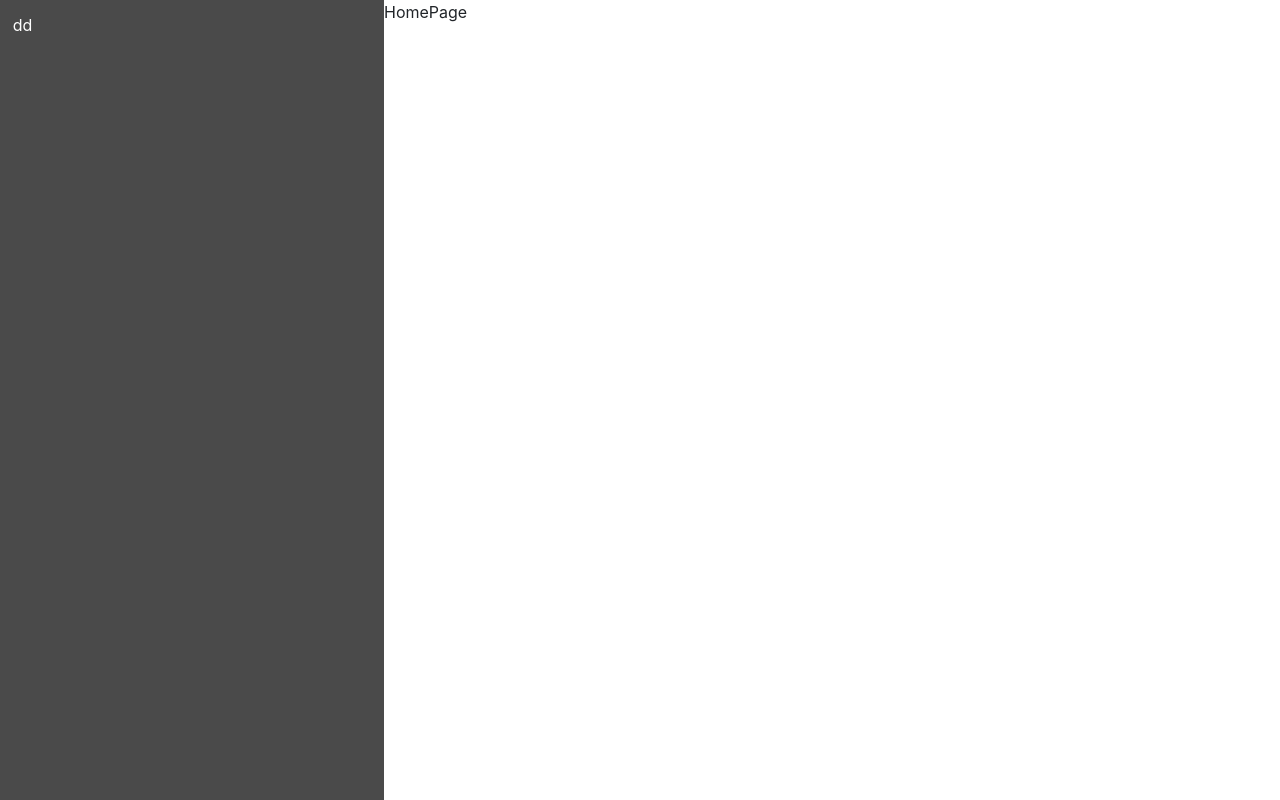
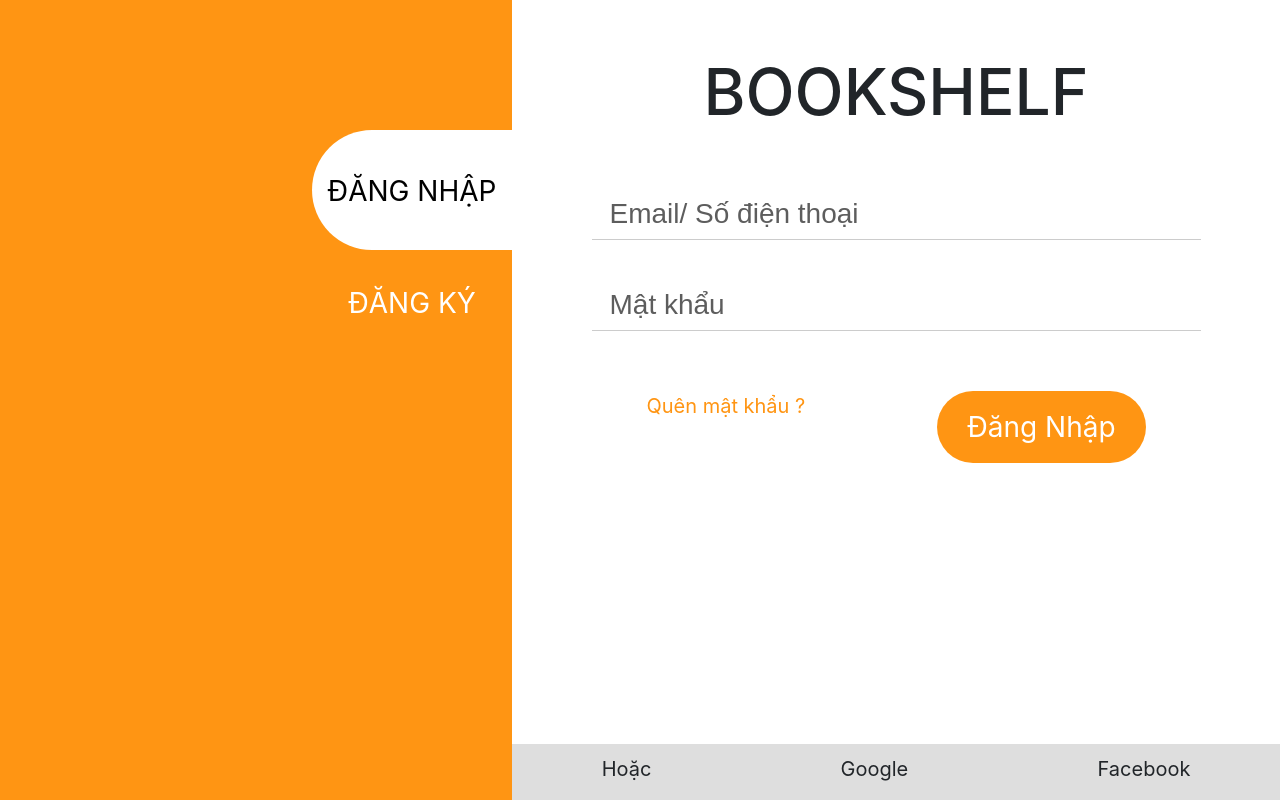
Before and after one commit to benzhoang/BookShelf_FE, a React (Create React App) app: page / in a window 1280 px wide. Built offline with nearby package versions, Linux system fonts and the light colour scheme.

Commit message:
login ex

```diff
--- a/package.json
+++ b/package.json
@@ -8,6 +8,7 @@
     "cra-template": "1.2.0",
     "react": "^19.0.0",
     "react-dom": "^19.0.0",
+    "react-icon": "^1.0.0",
     "react-redux": "^9.2.0",
     "react-router-dom": "^7.1.5",
     "react-scripts": "5.0.1",
--- a/src/App.js
+++ b/src/App.js
@@ -2,13 +2,14 @@ import { BrowserRouter, Route, Routes } from 'react-router-dom';
 import './App.css';
 import HomePage from './Pages/HomePage/HomePage';
 import Layout from './Layout/Layout';
+import LoginPage from './Pages/UserPage/LoginPage';
 
 function App() {
   return (
     <div>
       <BrowserRouter>
         <Routes>
-        <Route path='/' element={<Layout Component={HomePage} />} />
+        <Route path='/' element={<LoginPage />} />
         </Routes>
       </BrowserRouter>
     </div>
--- a/src/Components/HeaderPage/HeaderPage.js
+++ b/src/Components/HeaderPage/HeaderPage.js
@@ -3,7 +3,13 @@ import React from 'react'
 export default function HeaderPage() {
   return (
     <div>
-      dd
+        <p
+          style={{
+            marginBottom: '30%'
+          }}
+        >Hệ Thống Quản Lí</p>
+
+        <p>Danh mục sản phẩm</p>
     </div>
   )
 }
--- /dev/null
+++ b/src/Pages/LoginPage/LoginPage.js
@@ -0,0 +1,7 @@
+import React from 'react'
+
+export default function LoginPage() {
+  return (
+    <div>LoginPage</div>
+  )
+}
--- /dev/null
+++ b/src/Pages/UserPage/LoginPage.js
@@ -0,0 +1,238 @@
+import React, { use, useEffect, useState } from 'react';
+import './login.css';
+import { Button, Checkbox, Form, Input } from 'antd';
+
+const LoginPage = () => {
+  const [isRegisterActive, setIsRegisterActive] = useState(false);
+  const [email, setEmail] = useState("");
+  const [pass, setPass] = useState("");
+  const [repass, setRePass] = useState("");
+
+
+
+  const handleLogin = () =>{
+    console.log({email,pass})
+
+  }
+
+  const handleSignUp = () =>{
+    console.log({email,pass,repass})
+  }
+
+
+
+  const onFinish = (values) => {
+    console.log('Success:', values);
+  };
+  const onFinishFailed = (errorInfo) => {
+    console.log('Failed:', errorInfo);
+  };
+  return (
+    <div style={{ display: 'flex' }}>
+      <div
+        className='img-login-bg'
+        style={{
+          backgroundColor: "#FF9513",
+          width: '40%',
+          height: '100vh',
+          position: 'relative',
+        }}
+      >
+        <div
+          style={{
+            position: 'absolute',
+            top: '20%',
+            right: '0',
+          }}
+          className={`ard ${isRegisterActive ? 'register-active' : ''}`}
+        >
+          <p
+            className={`login-animate ${!isRegisterActive ? 'active' : ''}`}
+            onClick={() => setIsRegisterActive(false)} // Đổi trạng thái về false
+          >
+            ĐĂNG NHẬP
+          </p>
+          <p
+            className={`login-animate ${isRegisterActive ? 'active' : ''}`}
+            onClick={() => setIsRegisterActive(true)} // Đổi trạng thái về true
+          >
+            ĐĂNG KÝ
+          </p>
+        </div>
+      </div>
+      <div style={{
+        position: 'relative',
+        width: '60%'
+      }}>
+        <div
+          style={{
+            display: 'flex',
+            flexDirection: 'column',
+            alignItems: 'center',
+          }}
+        >
+          <h1
+            style={{
+              fontSize: '64px',
+              marginTop: '7%',
+              marginBottom: '5%'
+            }}
+          >BOOKSHELF</h1>
+          {/* login */}
+          <div>
+            <div className="App">
+              <div
+               className={`disable ${!isRegisterActive ? 'input-container avaiable' : ''}`}
+               >
+                <span className="icon">
+                  <i class="fa fa-user-circle"></i>
+                </span>
+                <input
+                  type="text"
+                  className="custom-input"
+                  placeholder="Email/ Số điện thoại"
+                  value={email}
+                  onChange={(e) => setEmail(e.target.value)}
+                />
+              </div>
+              <div
+                className={`disable ${!isRegisterActive ? 'input-container avaiable' : ''}`}
+              >
+                <span className="icon">
+                  <i class="fa fa-lock"></i>
+                </span>
+                <input
+                  type="password"
+                  className="custom-input"
+                  placeholder="Mật khẩu"
+                  value={pass}
+                  onChange={(e) => setPass(e.target.value)}
+                />
+              </div>
+            </div>
+          </div>
+          <div
+            style={{
+              width: '65%',
+              display: 'flex',
+              justifyContent: 'space-between'
+            }}
+          >
+            <p
+              className={`disable ${!isRegisterActive ? 'avaiable' : ''}`}
+            style={{
+              fontSize: '20px',
+              color: '#FF9513',
+              cursor: 'pointer'
+            }}>Quên mật khẩu ?</p>
+            <button
+            onClick={handleLogin}
+            className={`disable ${!isRegisterActive ? 'btn-login avaiable' : ''}`}
+            >Đăng Nhập</button>
+          </div>
+          {/* end login */}
+          {/* signup */}
+          <div>
+            <div
+            style={{
+              marginTop: '-40px'
+            }}
+            className="App">
+              <div
+                className={`input-container ${!isRegisterActive ? 'disable' : ''}`}
+              >
+                <span className="icon">
+                  <i class="fa fa-user-circle"></i>
+                </span>
+                <input
+                  type="text"
+                  className="custom-input"
+                  placeholder="Email/ Số điện thoại"
+                  value={email}
+                  onChange={(e) => setEmail(e.target.value)}
+                />
+              </div>
+              <div
+                className={`input-container ${!isRegisterActive ? 'disable' : ''}`}
+              >
+                <span className="icon">
+                  <i class="fa fa-lock"></i>
+                </span>
+                <input
+                  type="password"
+                  className="custom-input"
+                  placeholder="Mật khẩu"
+                  value={pass}
+                  onChange={(e) => setPass(e.target.value)}
+                />
+              </div>
+              <div
+                className={`input-container ${!isRegisterActive ? 'disable' : ''}`}
+              >
+                <span className="icon">
+                  <i class="fa fa-lock"></i>
+                </span>
+                <input
+                  type="password"
+                  className="custom-input"
+                  placeholder="Nhập lại mật khẩu"
+                  value={repass}
+                  onChange={(e) => setRePass(e.target.value)}
+                />
+              </div>
+            </div>
+          </div>
+          <div
+            style={{
+              width: '65%',
+              display: 'flex',
+              justifyContent: 'space-between'
+            }}
+          >
+          <p></p>
+            <button
+                onClick={handleSignUp}
+                className={`btn-login ${!isRegisterActive ? 'disable' : ''}`}
+            >Đăng Ký</button>
+          </div>
+          {/* end signup */}
+        </div>
+
+
+        {/* footer login */}
+        <div
+          className='footer-login'
+          style={{
+            position: 'absolute',
+            bottom: '0',
+            backgroundColor: '#9292924D',
+            width: '60vw',
+            fontSize: '24px',
+            display: 'flex',
+            justifyContent: 'space-around',
+            paddingTop: '10px'
+          }}>
+          <p>Hoặc</p>
+          <p>
+            <i
+              style={{
+                marginRight: '10px'
+              }}
+              class="fab fa-google"></i>
+            <span>Google</span>
+          </p>
+          <p><i
+            style={{
+              marginRight: '10px',
+              color: '#1877F2'
+            }}
+            class="fab fa-facebook"></i>
+            <span>Facebook</span>
+          </p>
+        </div>
+      </div>
+    </div>
+  );
+};
+
+export default LoginPage;
--- /dev/null
+++ b/src/Pages/UserPage/login.css
@@ -0,0 +1,103 @@
+.img-login-bg{
+  background-image: url('');
+  background-repeat: no-repeat;
+  background-position: center;
+  background-size: cover;
+}
+
+.login-animate{
+  position: relative;
+  color: white;
+  width: 200px;
+  font-size: 28px;
+  padding: 10px;
+  text-align: center;
+  margin-bottom: 50px;
+  transition: all 0.5s;
+  cursor: pointer;
+}
+
+.ard {
+  position: relative;
+}
+
+.ard::before {
+  position: absolute;
+  background-color: white;
+  content: '';
+  top: -30px;
+  left: 0;
+  height: 120px;
+  width: 100%;
+  border-top-left-radius: 60px;
+  border-bottom-left-radius: 60px;
+  transition: all 1s ease;
+}
+
+.ard.register-active::before {
+  top: 90px;
+}
+
+.active{
+  color: black;
+}
+
+
+.App {
+  font-family: Arial, sans-serif;
+  padding: 20px;
+}
+
+.input-container {
+  display: flex;
+  align-items: center;
+  border-bottom: 1px solid #ccc;
+  margin-bottom: 40px;
+  padding: 4px 0;
+}
+
+.icon {
+  font-size: 28px;
+  margin-right: 8px;
+  color: #171717B2;
+}
+
+.custom-input {
+  flex: 1;
+  border: none;
+  outline: none;
+  font-size: 28px;
+  padding: 0px 120px;
+  background: none;
+  transform: translateX(-110px);
+}
+
+.custom-input::placeholder {
+  color: #171717B2;
+}
+
+.btn-login{
+  background-color: #FF9513;
+  border: none;
+  padding: 15px 30px;
+  font-size: 28px;
+  color: white;
+  border-radius: 50px;
+  transition: all 0.5s;
+}
+
+.btn-login:hover{
+  color: black;
+  background-color: #eeb876;
+}
+.footer-login p{
+  font-size: 20px;
+}
+
+.disable{
+  display: none;
+}
+
+.avaiable{
+  display: block;
+}
```
Also changed, not shown: src/Pages/UserPage/SignUpPage.js (added, +7 -0 lines), 1 other file (tests, documents, lock files or other folders).
